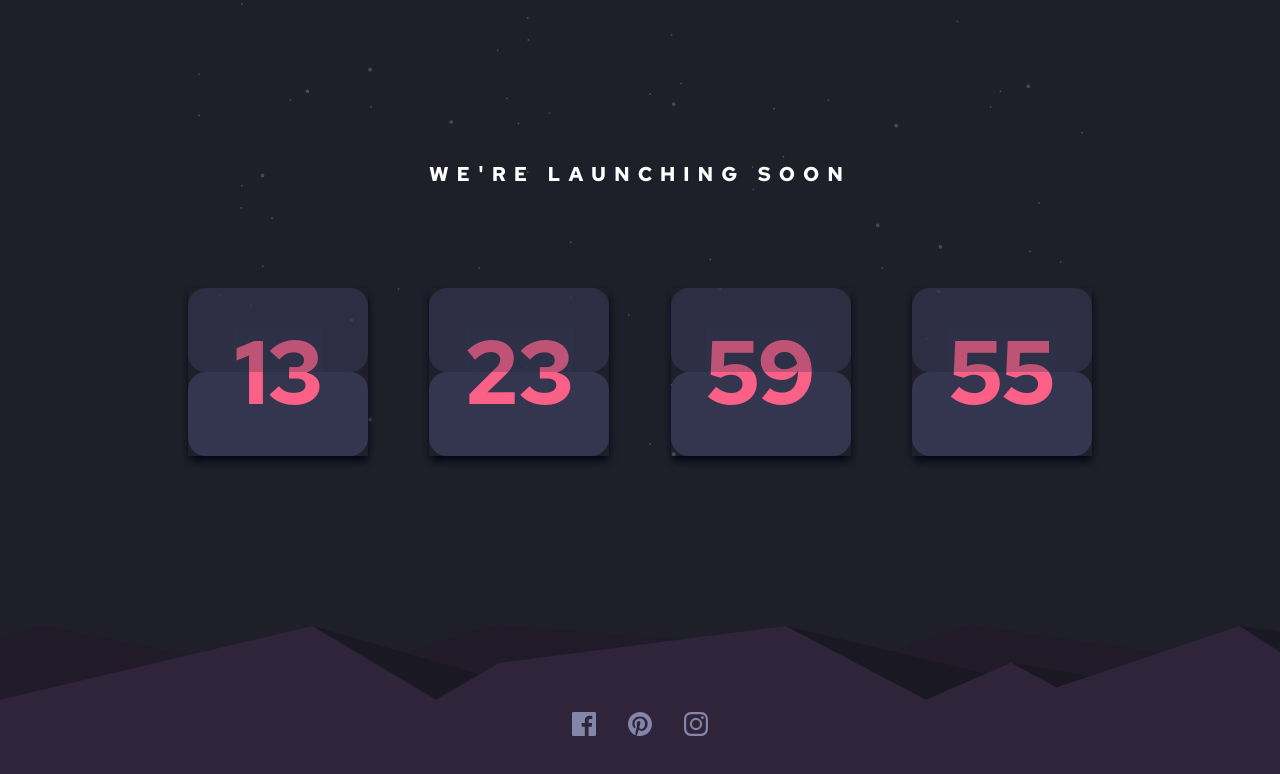
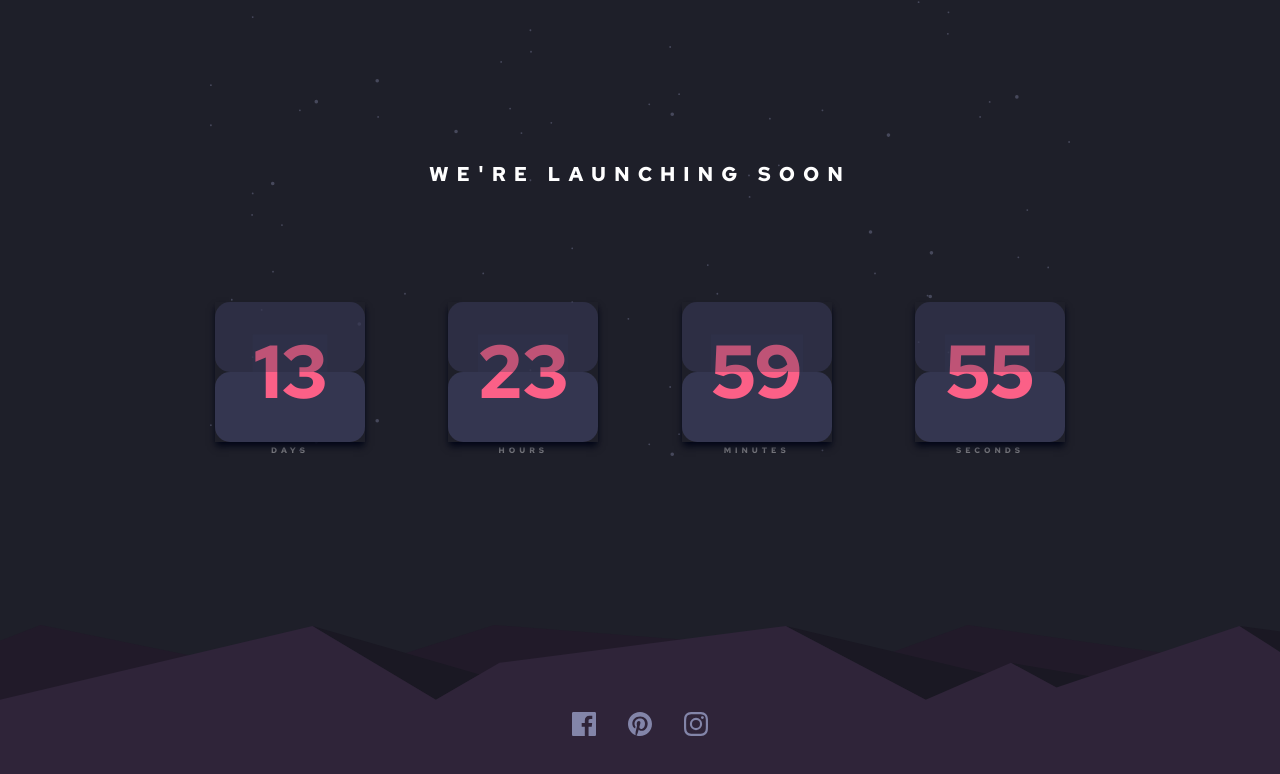
Before and after one commit to RaidEyes/countdown-timer, a React (Vite) app: page / in a window 1280 px wide. Shown: the top 774 px of the page. Built offline with nearby package versions, Linux system fonts and the light colour scheme; the HTML template or start-up script is replaced by a standard one.

Commit message:
Adjust small details

```diff
--- a/src/App.tsx
+++ b/src/App.tsx
@@ -39,7 +39,7 @@ function App() {
 
   return (
     <main
-      className="lg:max-w-[885px] lg:w-full md:max-w-[768px] bg-[url('../public/images/bg-stars.svg')] bg-repeat bg-bottom bg-contain"
+      className="lg:max-w-[860px] lg:w-full md:max-w-[768px] bg-[url('../public/images/bg-stars.svg')] bg-repeat bg-bottom bg-contain"
       id="main"
     >
       <h1 className="md:pb-32 text-center text-xl px-6 pt-40 pb-16 tracking-[0.5rem]">
--- a/src/input.css
+++ b/src/input.css
@@ -8,7 +8,7 @@
 
 @layer components {
   .card {
-    @apply lg:scale-150 sm:w-[7.5rem] sm:h-28 shadow-md shadow-slate-950 max-w-full w-[4.5rem] h-16 flex flex-col justify-center items-center relative text-4xl after:absolute after:inset-0 after:w-full after:bg-[rgb(var(--neutral-light-blue),0.7)] after:h-3/6 after:rounded-xl before:absolute before:bottom-0 before:left-0 before:w-full before:bg-[rgb(var(--neutral-light-blue))] before:h-3/6 before:rounded-xl before:-z-10 after:-z-10;
+    @apply lg:scale-125 sm:w-[7.5rem] sm:h-28 shadow-md shadow-slate-950 max-w-full w-[4.5rem] h-16 flex flex-col justify-center items-center relative text-4xl after:absolute after:inset-0 after:w-full after:bg-[rgb(var(--neutral-light-blue),0.7)] after:h-3/6 after:rounded-xl before:absolute before:bottom-0 before:left-0 before:w-full before:bg-[rgb(var(--neutral-light-blue))] before:h-3/6 before:rounded-xl before:-z-10 after:-z-10;
   }
 }
 
```
